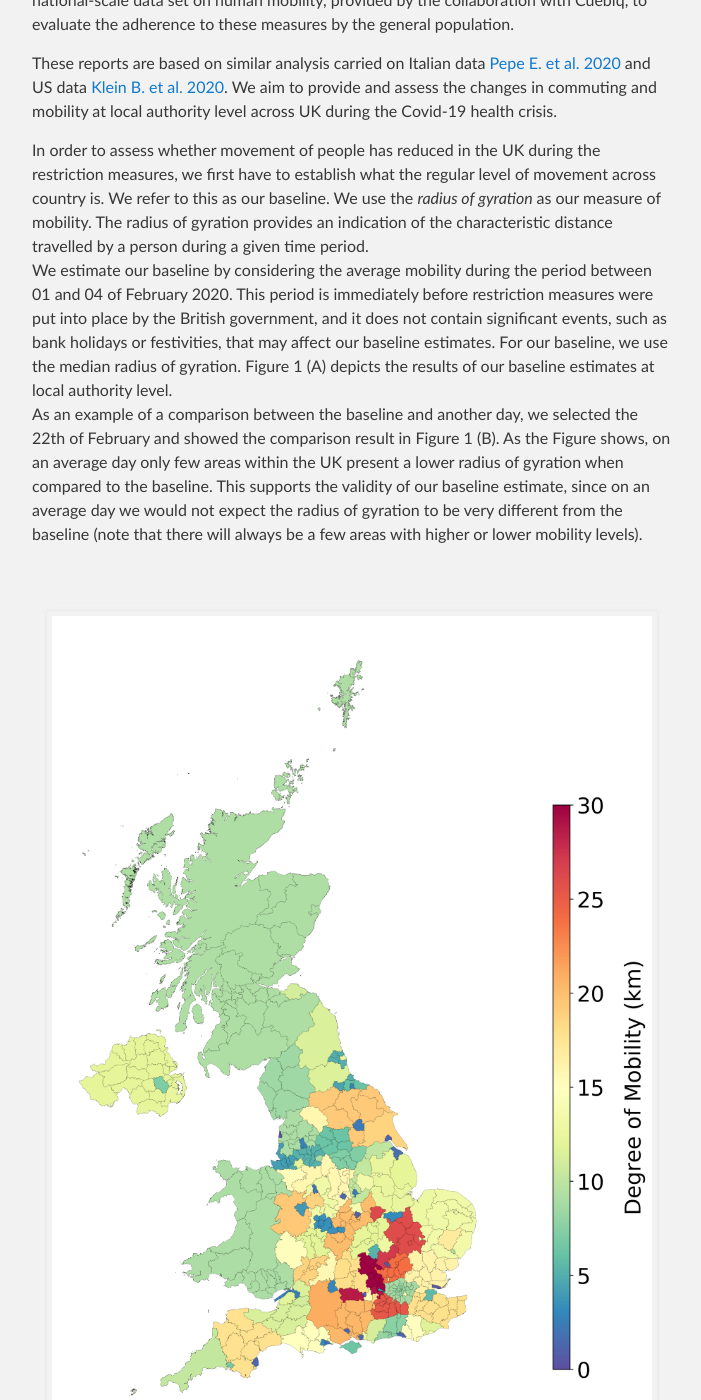
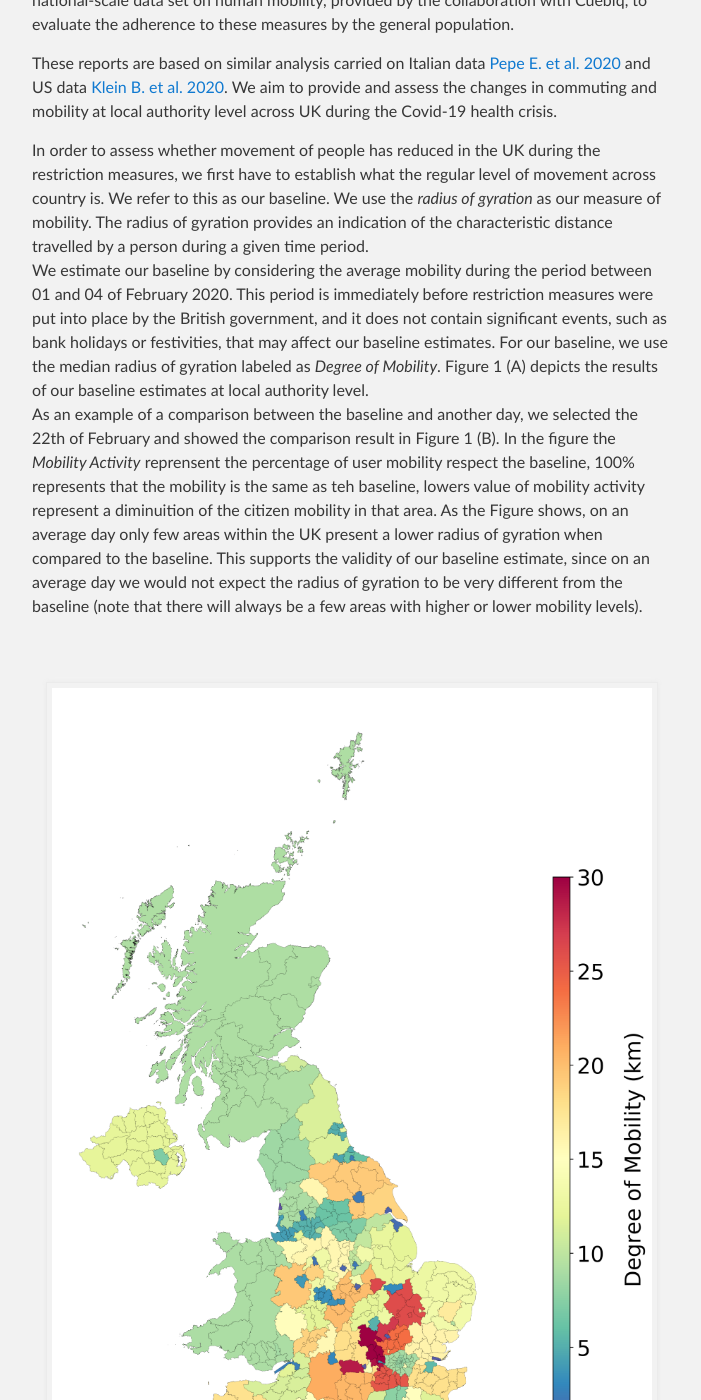
Before and after one commit to COVID19-UK-Mobility/COVID19-UK-Mobility.github.io, a Jekyll site: the page built from First-report.md, in a window 1280 px wide and 1400 px high, scrolled down 2671 px. Shown: the whole window, without its empty margins (288-989 px from the left). Built offline with Jekyll 4.4.1, drawn with Linux system fonts in a browser that asks for light colours; our own code applies the rules of GitHub Pages for plain Markdown files; the repository's description, which GitHub fills in, is left out; some of the changed text lies outside the part shown.

```diff
--- a/First-report.md
+++ b/First-report.md
@@ -66,14 +66,15 @@ These reports are based on similar analysis carried on Italian data
 
 In order to assess whether movement of people has reduced in the UK during the restriction measures, we first have to establish what the regular level of movement across country is. We refer to this as our baseline. We use the <em> radius of gyration </em> as our measure of mobility. The radius of gyration provides an indication of the characteristic distance travelled by a person during a given time period.
 <br>
-We estimate our baseline by considering the average mobility during the period between 01 and 04 of February 2020. This period is immediately before restriction measures were put into place by the British government, and it does not contain significant events, such as bank holidays or festivities, that may affect our baseline estimates. For our baseline, we use the median radius of gyration. <b>Figure 1 (A)</b> depicts the results of our baseline estimates at local authority level.
+We estimate our baseline by considering the average mobility during the period between 01 and 04 of February 2020. This period is immediately before restriction measures were put into place by the British government, and it does not contain significant events, such as bank holidays or festivities, that may affect our baseline estimates. For our baseline, we use the median radius of gyration labeled as <em>Degree of Mobility</em>. <b>Figure 1 (A)</b> depicts the results of our baseline estimates at local authority level.
 <br>
-As an example of a comparison between the baseline and another day, we selected the 22th of February and showed the comparison result in <b>Figure 1 (B)</b>. As the Figure shows, on an average day only few areas within the UK present a lower radius of gyration when compared to the baseline. This supports the validity of our baseline estimate, since on an average day we would not expect the radius of gyration to be very different from the baseline (note that there will always be a few areas with higher or lower mobility levels).
+As an example of a comparison between the baseline and another day, we selected the 22th of February and showed the comparison result in <b>Figure 1 (B)</b>. In the figure the <em>Mobility Activity</em> reprensent the percentage of user mobility respect the baseline, 100% represents that the mobility is the same as teh baseline, lowers value of mobility activity represent a diminuition of the citizen mobility in that area.
+As the Figure shows, on an average day only few areas within the UK present a lower radius of gyration when compared to the baseline. This supports the validity of our baseline estimate, since on an average day we would not expect the radius of gyration to be very different from the baseline (note that there will always be a few areas with higher or lower mobility levels).
 
 <br>
 <figure class="image" align="center">
 <img src="plots/Mobility_UK_new.png" style = "width:600px">
- <figcaption align="center"> <b>Figure 1</b> (A) We estimate the average levels of mobility across the UK to use as comparison throughout our analysis. As a measure of mobility, we use the radius of gyration, which indicates the typical distance travelled during the given time period. Here, we depict the median radius of gyration during the time period between 01 and 04 of February 2020. Areas with more intense red correspond to areas with a larger value of the radius of gyration.</figcaption>
+ <figcaption align="center"> <b>Figure 1</b> (A) We estimate the average levels of mobility across the UK to use as comparison throughout our analysis. As a measure of degree of mobility, we use the radius of gyration, which indicates the typical distance travelled during the given time period. Here, we depict the median radius of gyration during the time period between 01 and 04 of February 2020. Areas with more intense red correspond to areas with a larger value of the radius of gyration.</figcaption>
 </figure>
 
 <figure class="image" align="center">
```
Also changed, not shown: other parts of First-report.md (+2 -2 lines), 1 other file.
